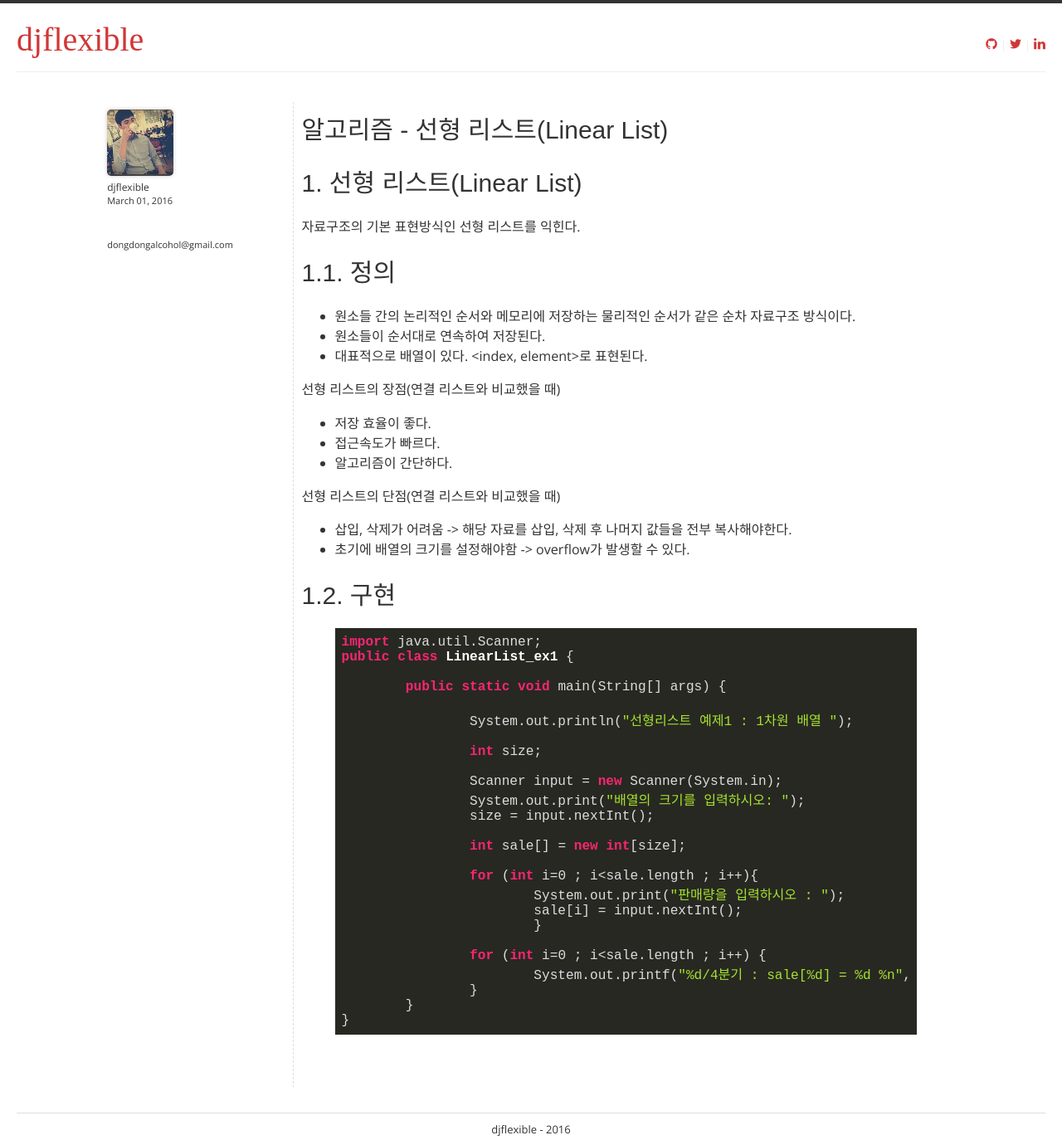
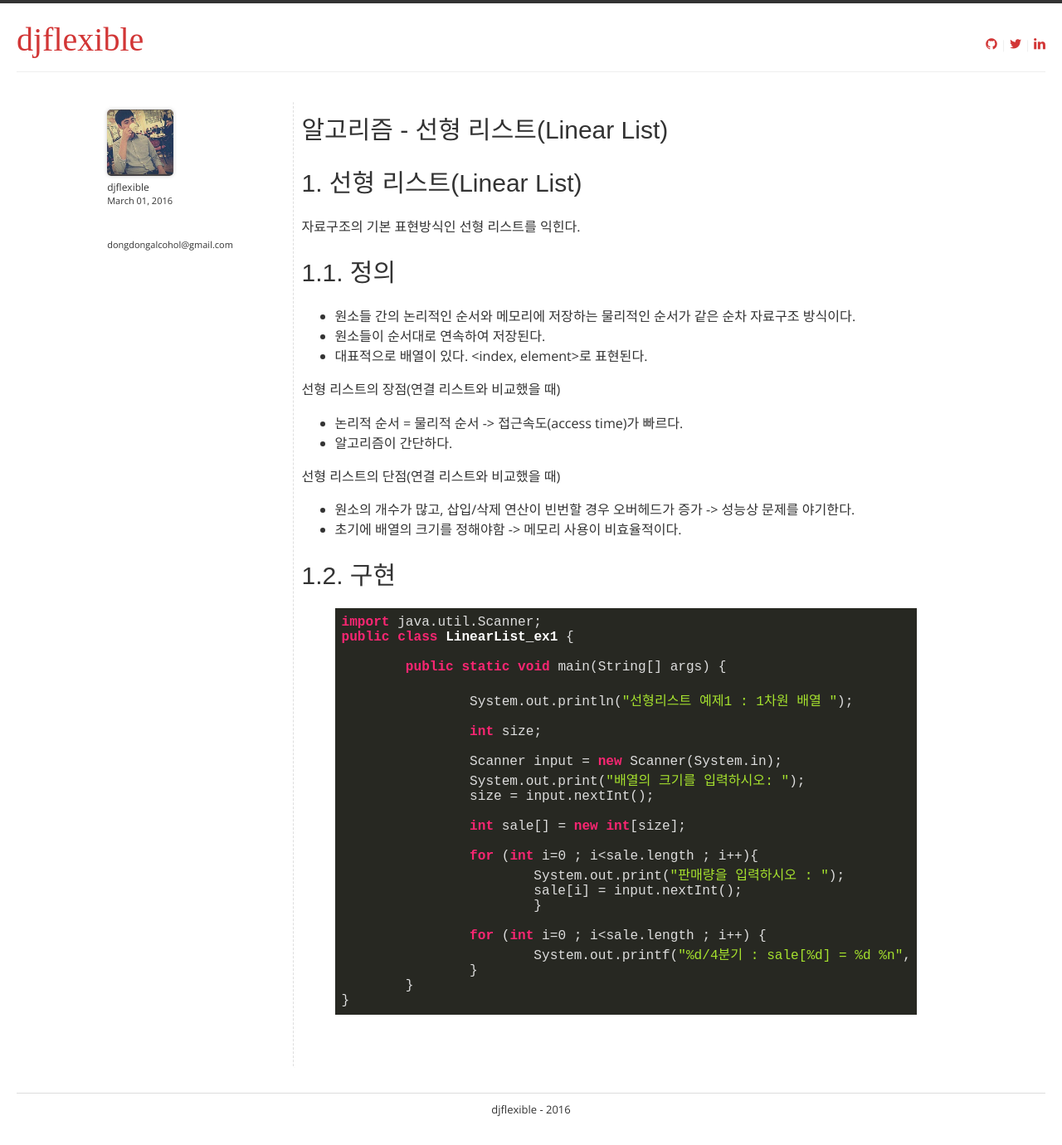
Before and after one commit to djflexible/djflexible.github.io, a Jekyll site: the page built from _posts/2016-03-01-algorithm-LinearList.md, in a window 1280 px wide. Shown: the whole page at 83% size. Built offline with Jekyll 4.4.1, drawn with Linux system fonts in a browser that asks for light colours; some web fonts are replaced; comment, search, counter and statistics services are not loaded; after the commit the page ends 1356 px from its top, so only the background shows below that.

Commit message:
Update 2016-03-01-algorithm-LinearList.md

```diff
--- a/_posts/2016-03-01-algorithm-LinearList.md
+++ b/_posts/2016-03-01-algorithm-LinearList.md
@@ -15,14 +15,13 @@ categories: blog
 
 선형 리스트의 장점(연결 리스트와 비교했을 때)
 
-- 저장 효율이 좋다.
-- 접근속도가 빠르다.
+- 논리적 순서 = 물리적 순서 -> 접근속도(access time)가 빠르다.
 - 알고리즘이 간단하다.
 
 선형 리스트의 단점(연결 리스트와 비교했을 때)
 
-- 삽입, 삭제가 어려움 -> 해당 자료를 삽입, 삭제 후 나머지 값들을 전부 복사해야한다.
-- 초기에 배열의 크기를 설정해야함 -> overflow가 발생할 수 있다.
+- 원소의 개수가 많고, 삽입/삭제 연산이 빈번할 경우 오버헤드가 증가 -> 성능상 문제를 야기한다.
+- 초기에 배열의 크기를 정해야함 -> 메모리 사용이 비효율적이다.
 
 # 1.2. 구현
 
```
